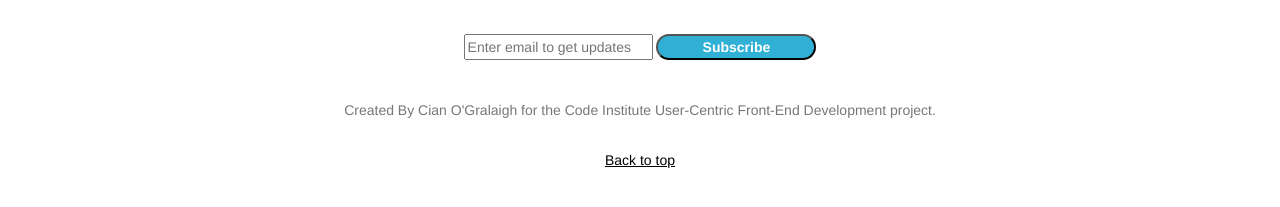
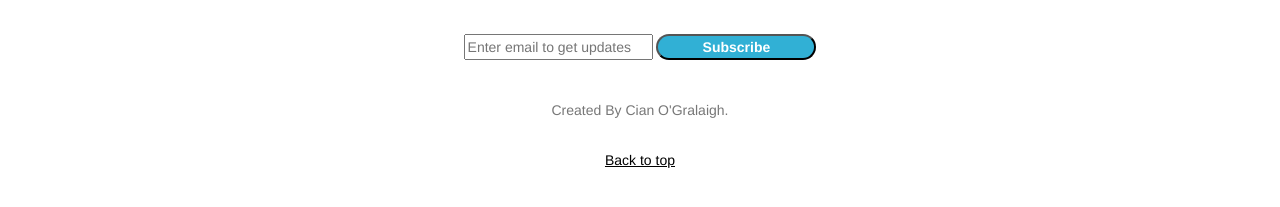
Before and after one commit to CianHub/the-monkees-website, a plain HTML site: page index.html in a window 1280 px wide. Shown: the part 5351-5558 px from the top of the page. Drawn offline with nearby package versions, Linux system fonts and the light colour scheme.

Commit message:
Updated author text

```diff
--- a/index.html
+++ b/index.html
@@ -396,7 +396,7 @@
                         </form>
                         <br>
                         <br>
-                        <p class="text-muted text-center">Created By Cian O'Gralaigh for the Code Institute User-Centric Front-End Development project.</p>
+                        <p class="text-muted text-center">Created By Cian O'Gralaigh. </p>
                         <br>
                         <p class="text-center"><a id="back" href="#top">Back to top</a></p>
                     </div>
```
